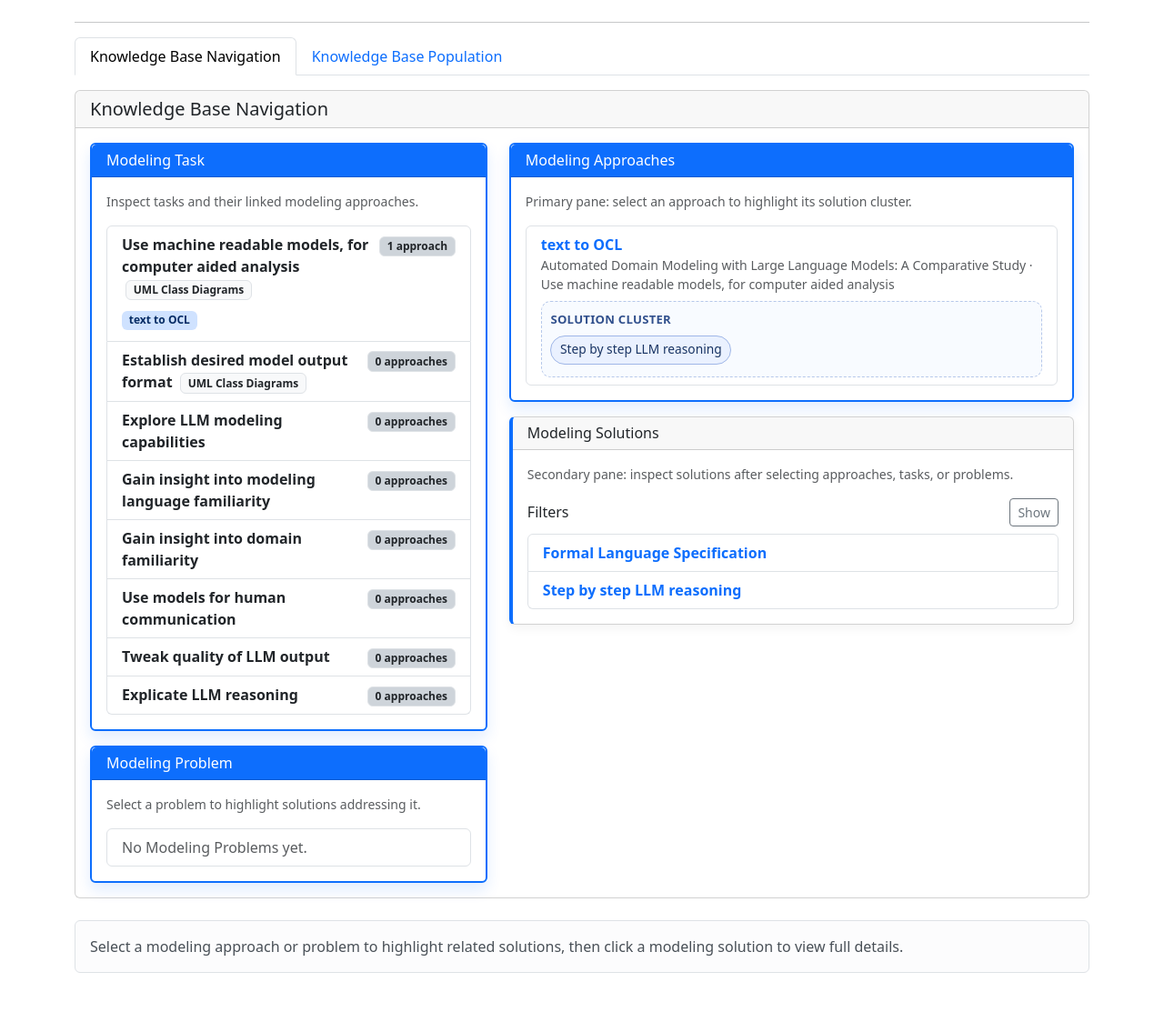
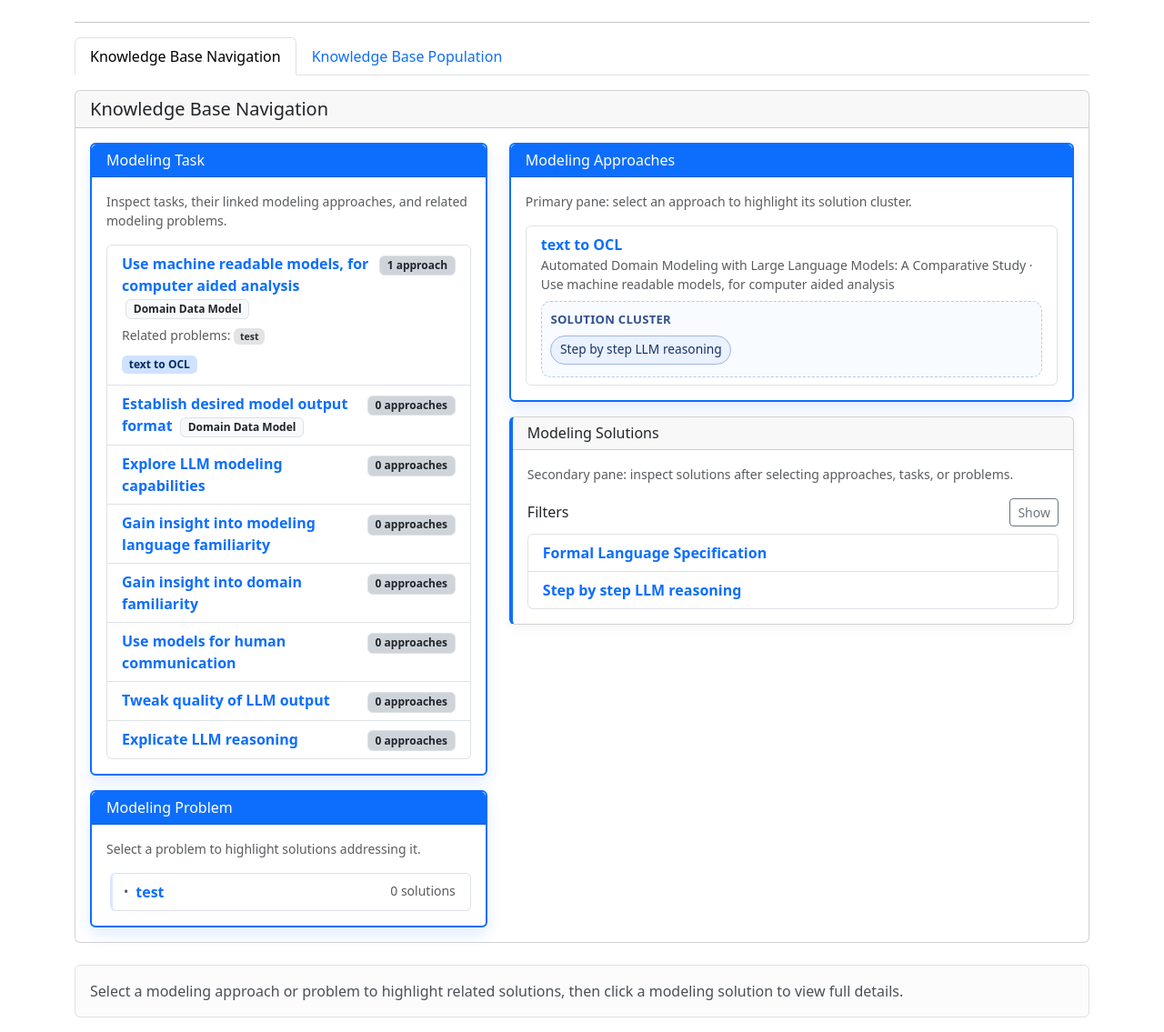
Before and after one commit to sybrendekinderen-afk/aap-alternative-modeling-app, a Flask app: page / in a window 1280 px wide. Shown: the whole page at 91% size. Before the commit the page ends 1070 px from the top, so only its background shows below. Run offline with Flask 3, Linux system fonts and the light colour scheme; some libraries are stand-ins or nearby versions.

Commit message:
link task problem, highlighting model notation, bvlocking json write explicitly

```diff
--- a/app.py
+++ b/app.py
@@ -87,6 +87,12 @@ def _is_vercel_runtime():
     return bool(os.environ.get("VERCEL") or os.environ.get("VERCEL_ENV"))
 
 
+def _remote_persistence_enabled():
+    if _is_vercel_runtime():
+        return True
+    return os.environ.get("ALLOW_REMOTE_PERSISTENCE", "").strip().lower() in {"1", "true", "yes", "on"}
+
+
 def _get_psycopg_module():
     try:
         return importlib.import_module("psycopg")
@@ -95,6 +101,9 @@ def _get_psycopg_module():
 
 
 def _load_data_from_postgres():
+    if not _remote_persistence_enabled():
+        return None
+
     db_url = _get_database_url()
     psycopg = _get_psycopg_module()
     if not db_url or psycopg is None:
@@ -134,6 +143,9 @@ def _load_data_from_postgres():
 
 
 def _save_data_to_postgres(data):
+    if not _remote_persistence_enabled():
+        return False
+
     db_url = _get_database_url()
     psycopg = _get_psycopg_module()
     if not db_url or psycopg is None:
@@ -174,6 +186,9 @@ def _save_data_to_postgres(data):
 
 def _get_blob_context():
     """Parse the Netlify Blobs context injected at runtime."""
+    if not _remote_persistence_enabled():
+        return None
+
     ctx_raw = os.environ.get("NETLIFY_BLOBS_CONTEXT", "")
     if not ctx_raw:
         return None
@@ -1108,11 +1123,13 @@ def add_modeling_approach():
     sources = store.get("sources", [])
     modeling_tasks = store.get("modeling_tasks", [])
     solutions = store.get("solutions", [])
+    modeling_problems = store.get("modeling_problems", [])
 
     name = request.form.get("modeling_approach_name", "").strip()
     source_id = parse_optional_int(request.form.get("source_id", ""))
     modeling_task_id = parse_optional_int(request.form.get("modeling_task_id", ""))
     solution_ids = list(dict.fromkeys(parse_int_list(request.form.getlist("solution_ids"))))
+    modeling_problem_ids = list(dict.fromkeys(parse_int_list(request.form.getlist("modeling_problem_ids"))))
 
     if not name:
         return redirect("/")
@@ -1122,6 +1139,8 @@ def add_modeling_approach():
         return redirect("/")
     valid_solution_ids = {solution.get("id") for solution in solutions}
     solution_ids = [sid for sid in solution_ids if sid in valid_solution_ids]
+    valid_problem_ids = {problem.get("id") for problem in modeling_problems}
+    modeling_problem_ids = [pid for pid in modeling_problem_ids if pid in valid_problem_ids]
 
     new_id = get_next_modeling_approach_id(modeling_approaches)
     modeling_approaches.append({
@@ -1130,6 +1149,7 @@ def add_modeling_approach():
         "source_id": source_id,
         "modeling_task_id": modeling_task_id,
         "solution_ids": [],
+        "modeling_problem_ids": modeling_problem_ids,
     })
 
     for solution in solutions:
@@ -1216,6 +1236,12 @@ def add_modeling_task():
     store = load_data()
     name = request.form.get("modeling_task_name", "").strip()
     model_type_id = parse_optional_int(request.form.get("model_type_id", ""))
+    modeling_problems = store.get("modeling_problems", [])
+    valid_problem_ids = {problem.get("id") for problem in modeling_problems}
+    modeling_problem_ids = [
+        pid for pid in parse_int_list(request.form.getlist("modeling_problem_ids"))
+        if pid in valid_problem_ids
+    ]
 
     if name:
         modeling_tasks = store.get("modeling_tasks", [])
@@ -1223,7 +1249,7 @@ def add_modeling_task():
             "id": max([mt["id"] for mt in modeling_tasks], default=0) + 1,
             "name": name,
             "model_type_id": model_type_id,
-            "modeling_problem_ids": []
+            "modeling_problem_ids": list(dict.fromkeys(modeling_problem_ids))
         })
         store["modeling_tasks"] = modeling_tasks
         save_data(store)
--- a/templates/index.html
+++ b/templates/index.html
@@ -13,7 +13,9 @@
     .solution-card { border-left: 4px solid #0d6efd; box-shadow: 0 .25rem .75rem rgba(0, 0, 0, .05); }
     .purpose-tree-item { border-left: 3px solid #dce7ff; padding-left: .75rem; margin-left: .25rem; }
     .purpose-tree-item .purpose-toggle { width: 1.25rem; height: 1.25rem; padding: 0; line-height: 1; }
+    .purpose-tree-item-related { border-color: #9fb6e7 !important; background-color: #f8fbff; }
     .purpose-link-active { text-decoration: underline !important; font-weight: 700; }
+    .purpose-link-related { color: #0d6efd; font-weight: 700; }
     .solution-list-item-highlight { border-color: #0d6efd; background-color: #eef4ff; }
     .solution-list-item-dim { opacity: .45; }
     .kb-solution-detail { display: none; }
@@ -22,6 +24,10 @@
     .approach-cluster-title { font-size: .82rem; letter-spacing: .02em; text-transform: uppercase; color: #31508d; font-weight: 700; }
     .approach-solution-chip { display: inline-block; margin: .2rem .35rem .2rem 0; padding: .3rem .6rem; border-radius: 999px; border: 1px solid #9fb6e7; background: #eaf1ff; color: #193463; text-decoration: none; font-size: .86rem; }
     .approach-solution-chip:hover { background: #dbe8ff; color: #10284f; }
+    .task-related-problems { margin-top: .4rem; }
+    .task-select-link { text-decoration: none; }
+    .task-select-link.task-select-active { text-decoration: underline; font-weight: 700; }
+    .task-pane-highlight { border-color: #9fb6e7 !important; background-color: #f8fbff; }
   </style>
 </head>
 <body>
@@ -157,18 +163,18 @@
             <div class="card primary-surface mb-3">
               <div class="card-header bg-primary text-white"><h4 class="h6 mb-0">Modeling Task</h4></div>
               <div class="card-body">
-                <p class="text-muted small mb-3">Inspect tasks and their linked modeling approaches.</p>
+                <p class="text-muted small mb-3">Inspect tasks, their linked modeling approaches, and related modeling problems.</p>
                 <ul class="list-group">
                   {% for task in modeling_tasks %}
-                    <li class="list-group-item">
+                    <li class="list-group-item task-list-item">
                       {% set linked_approaches = modeling_approaches|selectattr('modeling_task_id', 'equalto', task.id)|list %}
                       <div class="d-flex justify-content-between align-items-start gap-2">
                         <div>
-                          <span class="fw-semibold">{{ task.name }}</span>
+                          <a href="#" class="fw-semibold text-decoration-none task-select-link" data-task-id="{{ task.id }}" data-modeling-problem-ids="{{ task.modeling_problem_ids|default([])|join(',') }}">{{ task.name }}</a>
                           {% if task.model_type_id %}
                             {% set task_model_type = model_type_lookup.get(task.model_type_id) %}
                             {% if task_model_type %}
-                              <span class="badge bg-light text-dark border ms-1">{{ task_model_type.name }}</span>
+                              <span class="badge bg-light text-dark border ms-1">{{ task_model_type.notation or task_model_type.name }}</span>
                             {% endif %}
                           {% endif %}
                         </div>
@@ -176,6 +182,17 @@
                           <span class="badge bg-dark-subtle text-dark border">{{ linked_approaches|length }} approach{% if linked_approaches|length != 1 %}es{% endif %}</span>
                         </div>
                       </div>
+                      {% if task.modeling_problem_ids %}
+                        <div class="small text-muted task-related-problems">
+                          Related problems:
+                          {% for pid in task.modeling_problem_ids %}
+                            {% set prob = modeling_problem_lookup.get(pid) %}
+                            {% if prob %}
+                              <a href="#problem-{{ prob.id }}" class="badge bg-secondary-subtle text-secondary-emphasis text-decoration-none me-1 problem-select-link" data-problem-id="{{ prob.id }}">{{ prob.name }}</a>
+                            {% endif %}
+                          {% endfor %}
+                        </div>
+                      {% endif %}
                       {% if linked_approaches %}
                         <div class="mt-2">
                           {% for approach in linked_approaches %}
@@ -582,16 +599,24 @@
                 </div>
                 <div class="card-body">
                   <form method="post" action="/add_modeling_task" class="row g-2">
-                    <div class="col-md-5">
+                    <div class="col-md-4">
                       <input class="form-control" name="modeling_task_name" placeholder="Task name" required>
                     </div>
-                    <div class="col-md-5">
+                    <div class="col-md-4">
                       <select class="form-select" name="model_type_id">
                         <option value="">-- Optional model type --</option>
                         {% for model_type in model_types %}
                           <option value="{{ model_type.id }}">{{ model_type.name }}{% if model_type.notation %} ({{ model_type.notation }}){% endif %}</option>
                         {% endfor %}
                       </select>
+                    </div>
+                    <div class="col-md-2">
+                      <select class="form-select" name="modeling_problem_ids" multiple size="3">
+                        {% for problem in modeling_problems %}
+                          <option value="{{ problem.id }}">{{ problem.name }}</option>
+                        {% endfor %}
+                      </select>
+                      <div class="form-text">Problems</div>
                     </div>
                     <div class="col-md-2">
                       <button class="btn btn-outline-secondary w-100">Add</button>
@@ -609,13 +634,13 @@
                   <div class="card-body">
                     <ul class="list-group">
                       {% for task in modeling_tasks %}
-                        <li class="list-group-item">
+                        <li class="list-group-item task-list-item" data-task-id="{{ task.id }}">
                           <div class="d-flex justify-content-between align-items-start gap-2 flex-wrap">
                             <div>
-                              <b>{{ task.name }}</b>
+                              <a href="#" class="fw-semibold text-decoration-none task-select-link" data-task-id="{{ task.id }}" data-modeling-problem-ids="{{ task.modeling_problem_ids|default([])|join(',') }}">{{ task.name }}</a>
                               {% if task.model_type_id %}
                                 {% set mt = model_type_lookup.get(task.model_type_id) %}
-                                {% if mt %}<span class="badge bg-light text-dark border ms-1">{{ mt.name }}</span>{% endif %}
+                                {% if mt %}<span class="badge bg-light text-dark border ms-1">{{ mt.notation or mt.name }}</span>{% endif %}
                               {% endif %}
                               {% if task.modeling_problem_ids %}
                                 <div class="small text-muted mt-1">
@@ -692,6 +717,14 @@
                     {% endfor %}
                   </select>
                   <div class="form-text">Optional: select solutions now or link them later.</div>
+                </div>
+                <div class="col-md-3">
+                  <select class="form-select" name="modeling_problem_ids" multiple size="5">
+                    {% for problem in modeling_problems %}
+                      <option value="{{ problem.id }}">{{ problem.name }}</option>
+                    {% endfor %}
+                  </select>
+                  <div class="form-text">Optional: select modeling problems related to this approach.</div>
                 </div>
                 <div class="col-12">
                   <button class="btn btn-outline-secondary">Add</button>
@@ -1243,6 +1276,7 @@
 
       const problemLinks = Array.from(document.querySelectorAll('.problem-select-link[data-problem-id]'));
       const approachLinks = Array.from(document.querySelectorAll('.approach-select-link[data-approach-id]'));
+      const taskLinks = Array.from(document.querySelectorAll('.task-select-link[data-task-id]'));
       const solutionLinks = Array.from(document.querySelectorAll('.solution-select-link[data-solution-id]'));
       const solutionItems = Array.from(document.querySelectorAll('.kb-solution-list-item'));
       const detailCards = Array.from(document.querySelectorAll('.kb-solution-detail'));
@@ -1252,6 +1286,8 @@
       const otherTechniqueFilter = document.getElementById('nav-filter-other-technique');
       const underlyingLlmFilter = document.getElementById('nav-filter-underlying-llm');
       let activeProblemId = null;
+      let activeTaskId = null;
+      let activeTaskProblemIds = [];
       let activeApproachId = null;
       let activeSolutionId = '';
 
@@ -1263,6 +1299,20 @@
 
         problemLinks.forEach(function (link) {
           link.classList.toggle('purpose-link-active', !!activeProblemId && link.dataset.problemId === activeProblemId);
+          const isTaskRelatedProblem = !!activeTaskId && activeTaskProblemIds.includes(link.dataset.problemId);
+          link.classList.toggle('purpose-link-related', !activeProblemId && isTaskRelatedProblem);
+          const problemItem = link.closest('.list-group-item');
+          if (problemItem) {
+            problemItem.classList.toggle('purpose-tree-item-related', isTaskRelatedProblem);
+          }
+        });
+
+        taskLinks.forEach(function (link) {
+          link.classList.toggle('task-select-active', !!activeTaskId && link.dataset.taskId === activeTaskId);
+        });
+
+        document.querySelectorAll('.task-list-item').forEach(function (item) {
+          item.classList.toggle('task-pane-highlight', !!activeTaskId && item.dataset.taskId === activeTaskId);
         });
 
         approachLinks.forEach(function (link) {
@@ -1331,11 +1381,18 @@
         });
       });
 
-      approachLinks.forEach(function (link) {
+      taskLinks.forEach(function (link) {
         link.addEventListener('click', function (event) {
           event.preventDefault();
-          const clickedApproach = this.dataset.approachId;
-          activeApproachId = activeApproachId === clickedApproach ? null : clickedApproach;
+          const clickedTask = this.dataset.taskId;
+          const selectedProblems = parseCsvIds(this.dataset.modelingProblemIds || '');
+          if (activeTaskId === clickedTask) {
+            activeTaskId = null;
+            activeTaskProblemIds = [];
+          } else {
+            activeTaskId = clickedTask;
+            activeTaskProblemIds = selectedProblems;
+          }
           applyHighlight();
         });
       });
```
Also changed, not shown: data.json (+13 -8 lines).
